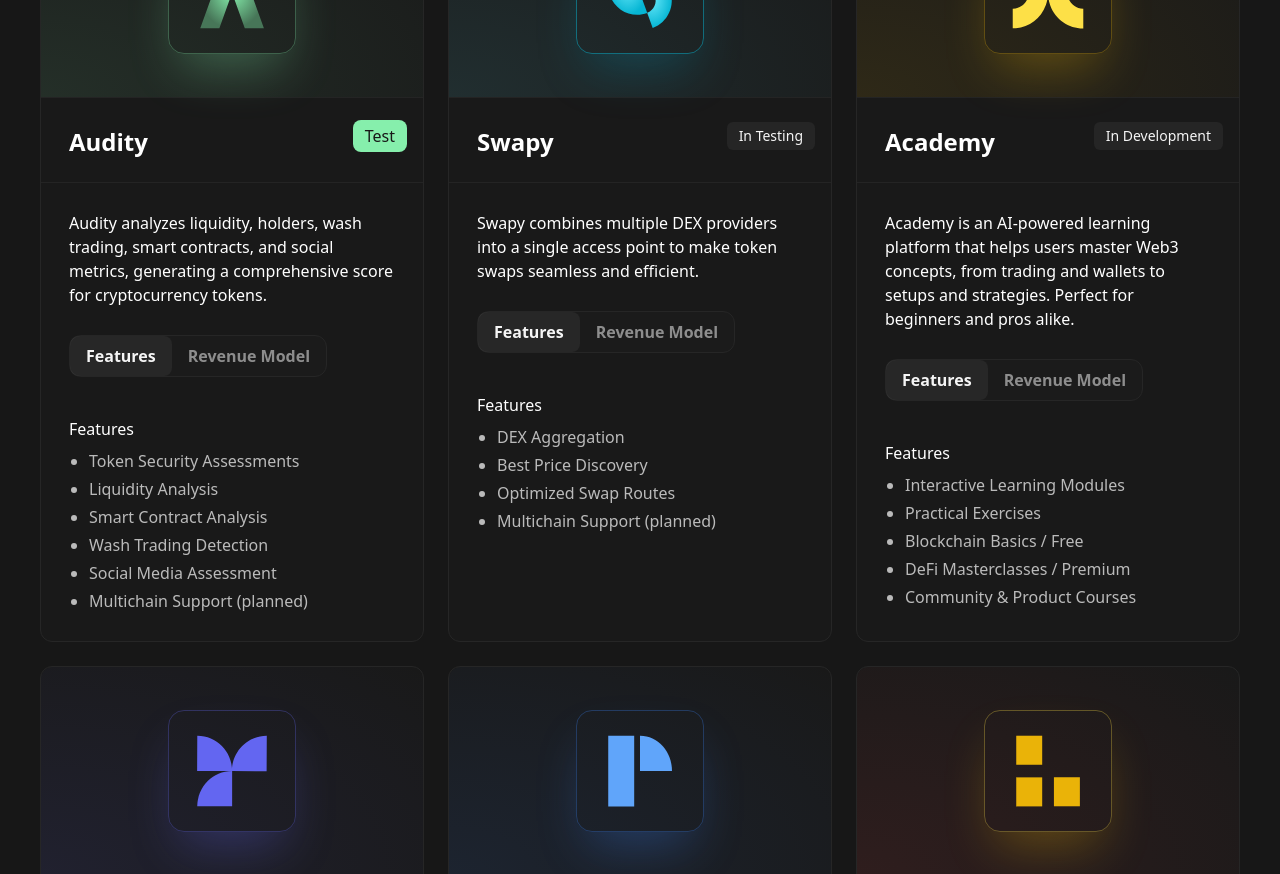
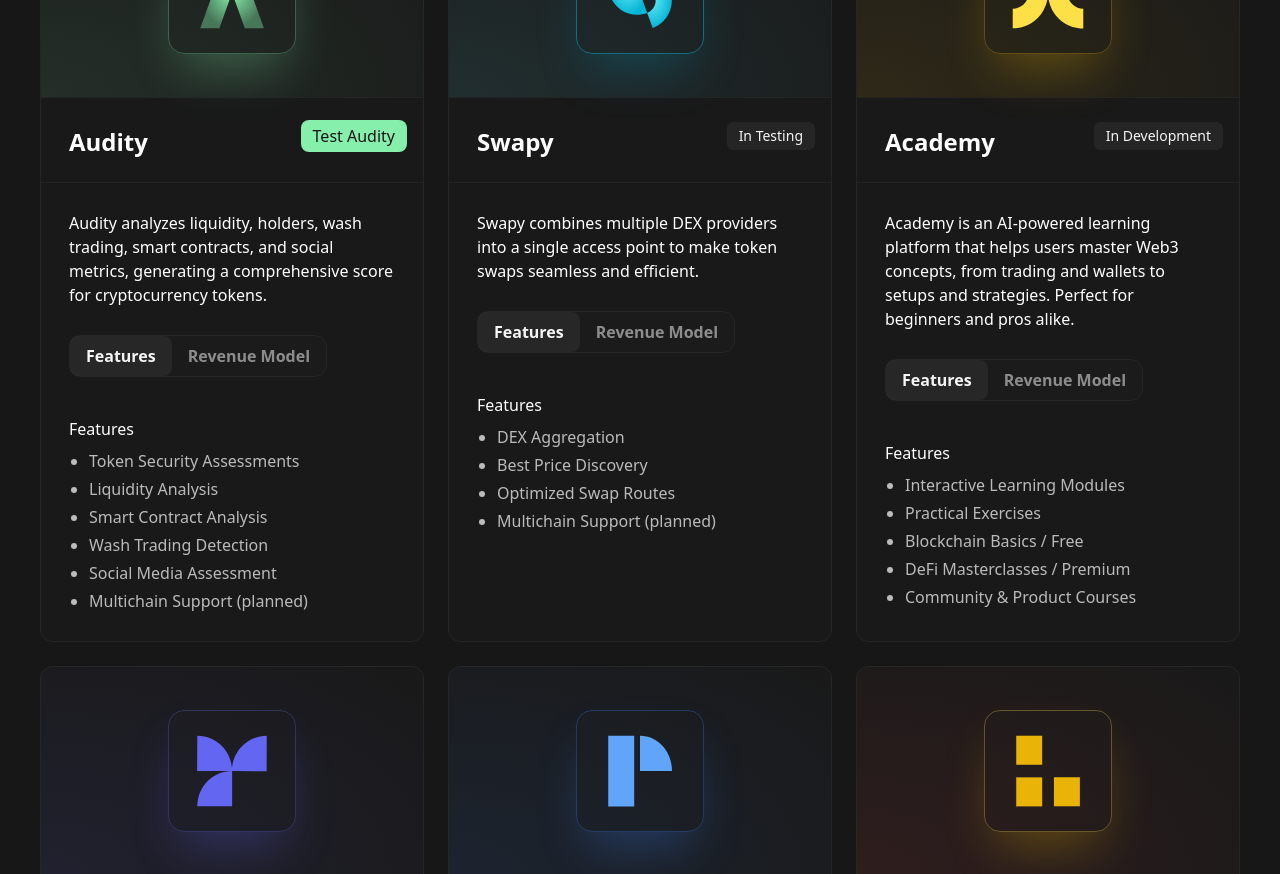
Before and after one commit to patrickknobloch/w3bots-presentation, a React (Create React App) app: page / in a window 1280 px wide. Shown: the part 2120-2994 px from the top of the page. Built offline with nearby package versions, Linux system fonts and the light colour scheme.

Commit message:
chage test button

```diff
--- a/src/App.tsx
+++ b/src/App.tsx
@@ -192,7 +192,7 @@ const ProductCard: React.FC<ProductCardProps> = ({ title, status, image,button,
         </Badge>
       ) ? (
       <a href='https://audity.w3bots.de' target='_blank'>
-        <button className='bg-green-300 font-medium text-neutral-900 px-3 py-1 rounded-lg'>Test</button>
+        <button className='bg-green-300 font-medium text-neutral-900 px-3 py-1 rounded-lg'>Test Audity</button>
       </a>) : (
         <Badge>
           {status}
```
